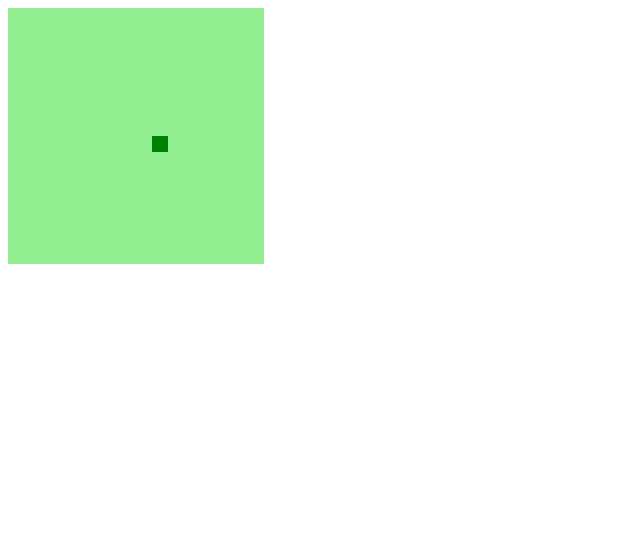
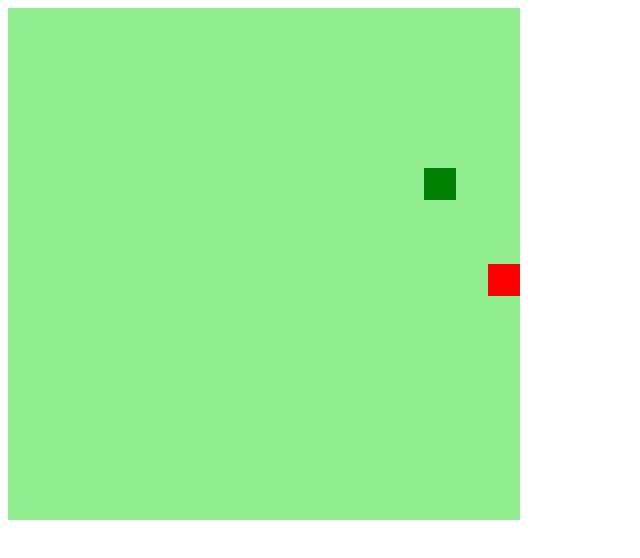
Before and after one commit to Valdeirsilva2/snake-game, a plain HTML site: page index.html in a window 1280 px wide. Shown: the whole page, without its empty margins (0-640 px from the left). Drawn offline with Linux system fonts and the light colour scheme.

Commit message:
Criando a comidinha para cobrinha

```diff
--- a/index.html
+++ b/index.html
@@ -6,7 +6,7 @@
     <meta name="viewport" content="width=device-width, initial-scale=1.0">
     <link rel="stylesheet" href="style.css">
     <script defer src="script.js"></script>
-    <title>Document</title>
+    <title>Snake game</title>
 </head>
 <body>
     <canvas id="snake" width="512" height="512"></canvas>
--- a/script.js
+++ b/script.js
@@ -1,14 +1,18 @@
 let canvas = document.getElementById("snake");
 let context = canvas.getContext("2d");
-let box = 16;
+let box = 32;
 let snake = [];
-
 snake[0] = {
-    x: 8 * box,
-    y: 8 * box
+    x: 5 * box,
+    y: 5 * box
+}
+let direction = "right";
+let food = {
+    x: Math.floor(Math.random() * 15 + 1) * box,
+    y: Math.floor(Math.random() * 15 + 1) * box
 }
 
-let direction = "right";
+
 
 function criarBG() {
     context.fillStyle = "Lightgreen";
@@ -22,6 +26,12 @@
     }
 }
 
+function drawFood() {
+    context.fillStyle = "red";
+    context.fillRect(food.x, food.y, box, box)
+
+}
+
 document.addEventListener('keydown', update);
 
 function update(e) {
@@ -31,15 +41,16 @@
     if(e.keyCode == 40 && direction != "up") direction = "down";
 }
 
+
 function startGame() {
 
     if(snake[0].x > 15 * box && direction == "right") snake[0].x = 0;
-    if(snake[0].x < 0 && direction == "left") snake[0].x = 16 * box;
+    if(snake[0].x < 0 && direction == "left") snake[0].x = 15 * box;
     if(snake[0].y > 15 * box && direction == "down") snake[0].y = 0;
-    if(snake[0].y < 0 && direction == "up") snake[0].y = 16 * box;
-
+    if(snake[0].y < 0 && direction == "up") snake[0].y = 15 * box;
 
     criarBG();
+    drawFood();
     createSnake();
 
     let snakeX = snake[0].x;
@@ -62,5 +73,4 @@
 
 }
 
-let game = setInterval(startGame, 100);
-// startGame();
+let game = setInterval(startGame, 200);
```
